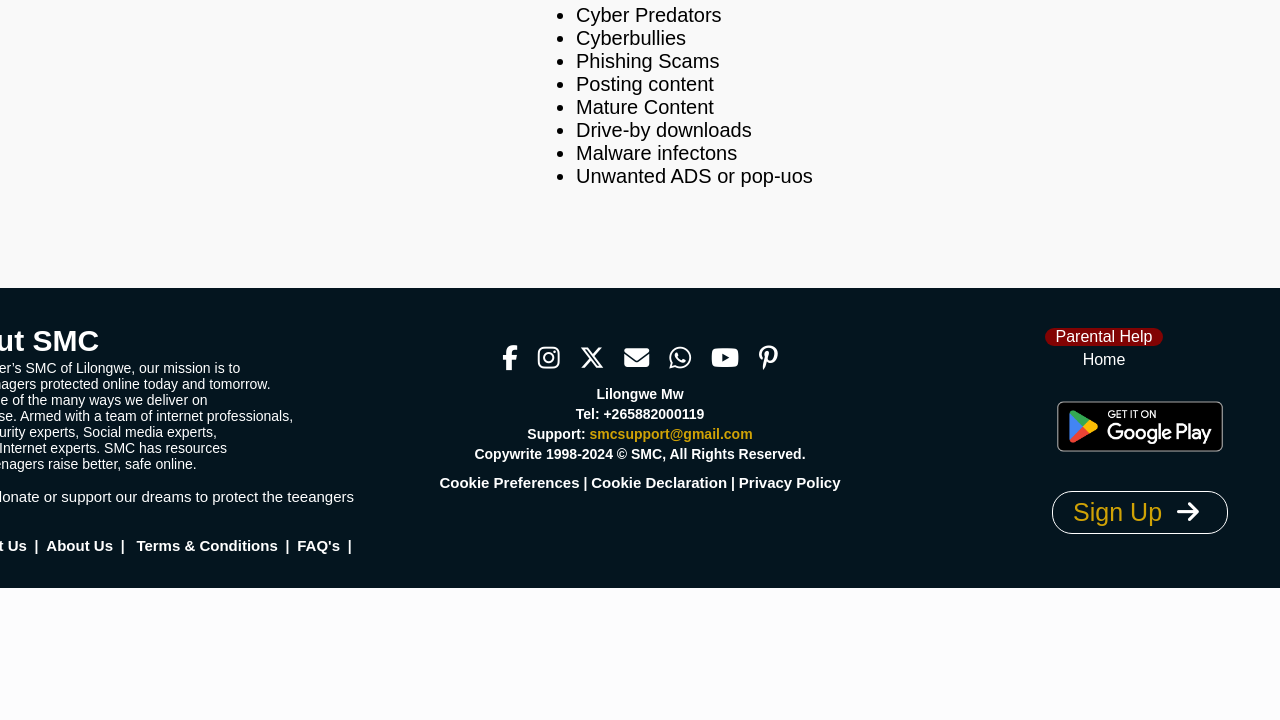
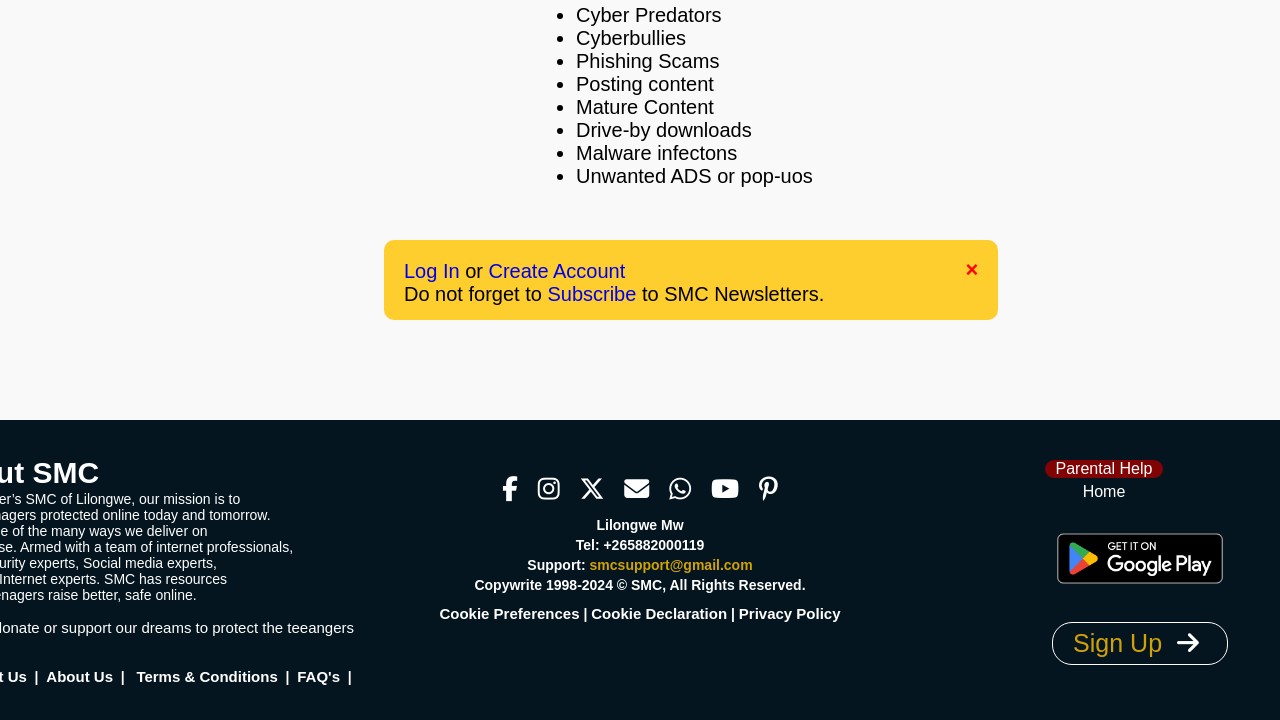
Before and after one commit to Lacsonii/LacsonImran-Online-safety-website, a PHP site: page /ParentsHelp.php in a window 1280 px wide. Shown: the part 2353-3073 px from the top of the page. Before the commit the page ends 2941 px from the top, so only its background shows below. Run offline with PHP 8.4, Linux system fonts and the light colour scheme.

Commit message:
Update ParentsHelp.php
added alert

```diff
--- a/ParentsHelp.php
+++ b/ParentsHelp.php
@@ -111,7 +111,14 @@
         <li>Drive-by downloads</li>
         <li>Malware infectons</li>
         <li>Unwanted ADS or pop-uos</li>
-    </ul>
+    </ul><br><br>
+    <!-- Alert -->
+    <div class="login-signup-alert">
+        <span class="closeButton" onclick="this.parentElement.style.display = 'none';">&times;</span>
+        <a href="LogIn.php">Log In</a> or <a href="SignUp.php">Create Account</a><br>
+        Do not forget to <a href="Subscribe.php">Subscribe</a> to SMC Newsletters.
+    </div>
+    <!-- end alert -->
     </div>
 </div>
 <!-- end pictures -->
```
